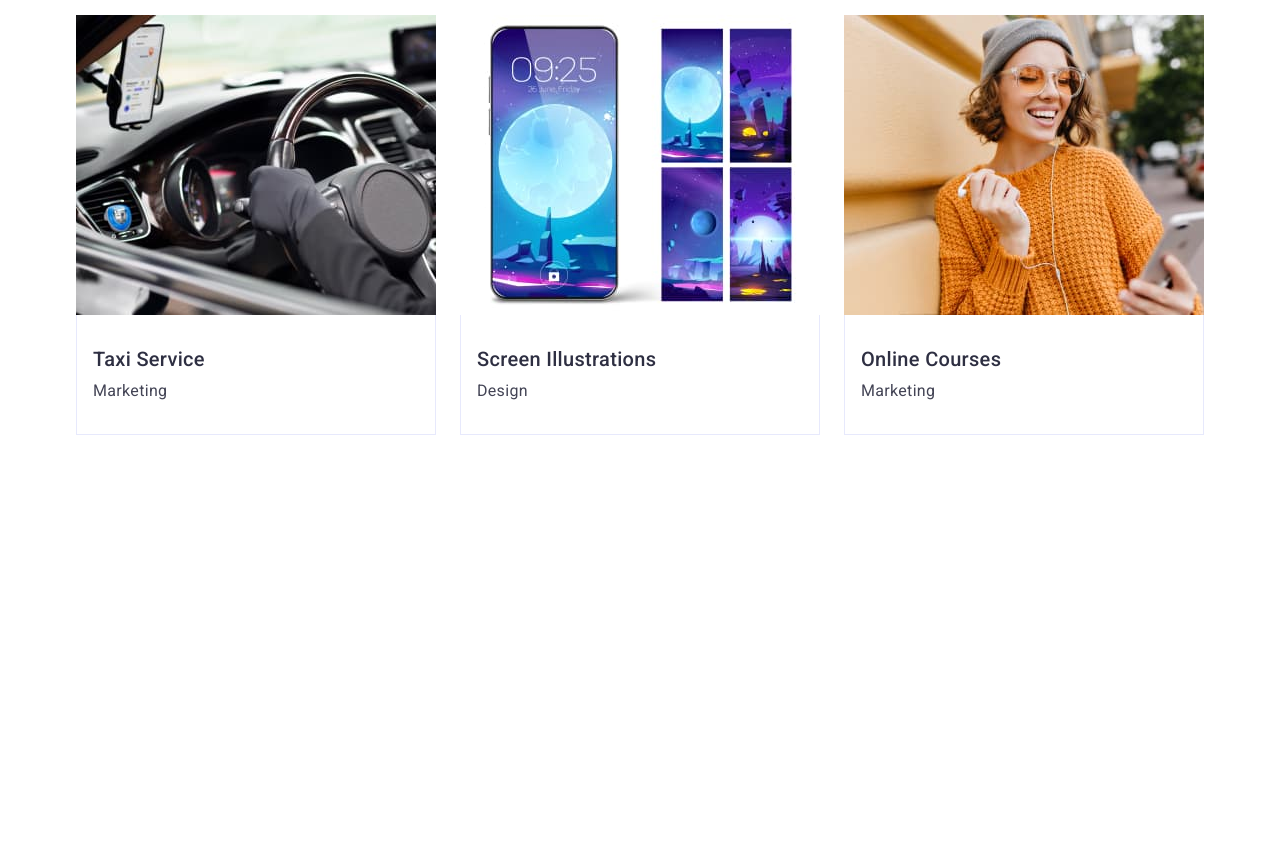
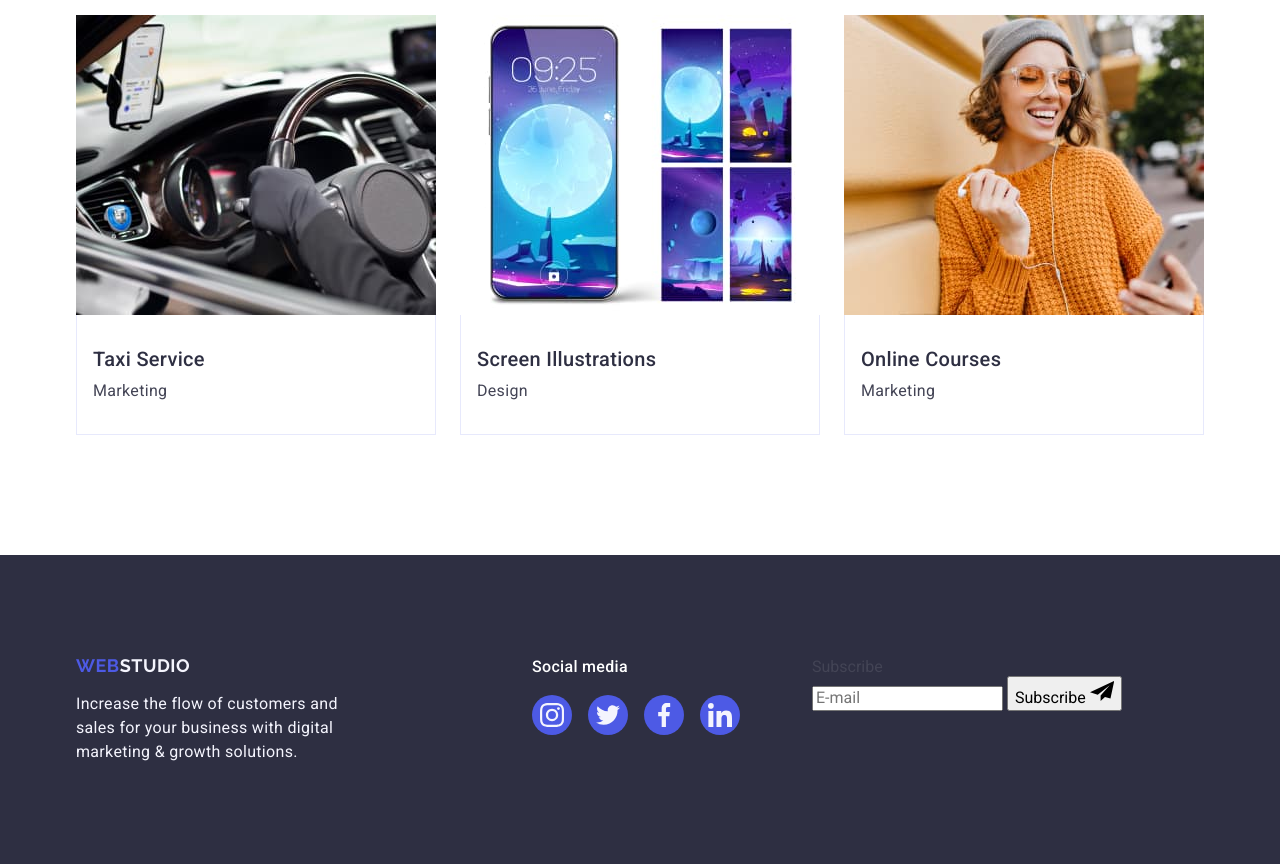
Before and after one commit to Tetyana-Boyko/goit-markup-hw-06, a plain HTML site: page index.html in a window 1280 px wide. Shown: the part 2498-3362 px from the top of the page. Before the commit the page ends 3053 px from the top, so only its background shows below. Drawn offline with nearby package versions, Linux system fonts and the light colour scheme.

Commit message:
add footer

```diff
--- a/css/styles.css
+++ b/css/styles.css
@@ -665,7 +665,6 @@ body {
   .portfolio-list {
     flex-direction: column;
     gap: 48px;
-    flex-wrap: wrap;
   }
 
   .portfolio-list-item {
@@ -681,7 +680,6 @@ body {
   .portfolio-list {
     column-gap: 24px;
     row-gap: 72px;
-    flex-wrap: wrap;
   }
 
   .portfolio-list-item {
@@ -698,7 +696,6 @@ body {
     display: flex;
     column-gap: 24px;
     row-gap: 48px;
-    flex-wrap: wrap;
   }
   .portfolio-list-item {
     width: calc((100% - 48px) / 3);
@@ -709,3 +706,127 @@ body {
     width: 360px;
   }
 }
+
+/* =========== FOOTER STYLES =========== */
+.page-footer {
+  background-color: #2e2f42;
+  padding-top: 96px;
+  padding-bottom: 96px;
+}
+
+.container-display-footer {
+  display: flex;
+  align-items: baseline;
+}
+
+.page-logo-footer {
+  font-family: "Raleway", sans-serif;
+  font-weight: 700;
+  font-size: 18px;
+  line-height: 1.17;
+  letter-spacing: 0.03em;
+  text-transform: uppercase;
+  color: #4d5ae5;
+  display: inline-block;
+  margin-bottom: 16px;
+}
+
+.text-studio-footer {
+  color: #f4f4fd;
+}
+
+.page-footer-text {
+  line-height: 1.5;
+  letter-spacing: 0.02em;
+  color: #f4f4fd;
+  max-width: 264px;
+}
+
+.social-media-footer {
+  font-weight: 500;
+  line-height: 1.5;
+  letter-spacing: 0.02em;
+  color: #ffffff;
+  margin-bottom: 16px;
+}
+
+.social-list-footer {
+  display: flex;
+  justify-content: center;
+  gap: 16px;
+}
+
+.social-list-item-footer {
+  width: 40px;
+  height: 40px;
+}
+
+.social-list-link-footer {
+  display: flex;
+  align-items: center;
+  justify-content: center;
+  width: 100%;
+  height: 100%;
+  border-radius: 50%;
+  background-color: #4d5ae5;
+  fill: #f4f4fd;
+  transition: background-color 250ms cubic-bezier(0.4, 0, 0.2, 1);
+}
+
+.social-list-link-footer:hover,
+.social-list-link-footer:focus {
+  background-color: #31d0aa;
+}
+
+@media screen and (max-width: 767px) {
+  .page-footer {
+    max-width: 320px;
+  }
+
+  .container-display-footer {
+    display: flex;
+    justify-content: center;
+    align-items: baseline;
+    flex-direction: column;
+    flex-wrap: wrap;
+    gap: 72px;
+  }
+
+  .page-footer-text {
+    max-width: 288px;
+  }
+}
+
+@media screen and (min-width: 768px) {
+  .page-footer {
+    max-width: 768px;
+  }
+
+  .container-display-footer {
+    display: flex;
+    align-items: baseline;
+    flex-wrap: wrap;
+    gap: 72px;
+  }
+
+  .page-logo-text-container-footer {
+    margin-right: 24px;
+  }
+}
+
+@media screen and (min-width: 1158px) {
+  .page-footer {
+    max-width: 1440px;
+    padding-top: 100px;
+    padding-bottom: 100px;
+  }
+
+  .container-display-footer {
+    display: flex;
+    align-items: baseline;
+  }
+
+  .page-logo-text-container-footer {
+    margin-right: 120px;
+  }
+}
--- a/index.html
+++ b/index.html
@@ -584,7 +584,7 @@
     </main>
 
     <!-- =========== FOOTER =========== -->
-    <!-- <footer class="page-footer">
+    <footer class="page-footer">
       <div class="container container-display-footer">
         <div class="page-logo-text-container-footer">
           <a class="page-logo-footer" href="./index.html">
@@ -660,7 +660,7 @@
           </form>
         </div>
       </div>
-    </footer> -->
+    </footer>
 
     <!-- =========== BACKDROP =========== -->
 
```
